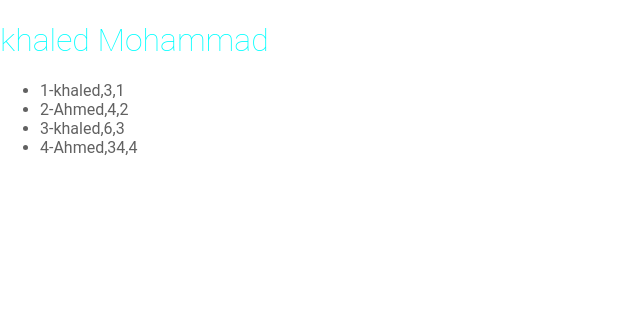
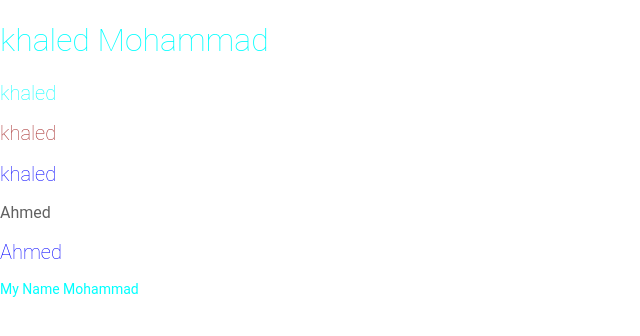
Before and after one commit to gawedan/angular-Master, an Angular app: page / in a window 1280 px wide. Shown: the top 336 px of the page, without its empty margins (0-640 px from the left). Built offline with nearby package versions, Linux system fonts and the light colour scheme.

Commit message:
Version24.3

```diff
--- a/src/app/components/khaled/khaled.component.css
+++ b/src/app/components/khaled/khaled.component.css
@@ -1,3 +1,9 @@
 .myColor{
   color: aqua;
 }
+.myColor1{
+  color: blue;
+}
+.myColor2{
+  color: brown ;
+}
--- a/src/app/components/khaled/khaled.component.html
+++ b/src/app/components/khaled/khaled.component.html
@@ -1,6 +1,16 @@
 <h1 class="myColor">khaled Mohammad</h1>
-<ul>
-<li *ngFor='let per of people ; let i = index'>
-{{i+1}}-{{per.name}},{{per.age}},{{per.id}}
-</li>
-</ul>
+
+<h2 class="myColor" *ngIf='!false'>{{person.name}}</h2>
+<h2 class="myColor2" *ngIf='true'>{{person.name}}</h2>
+<h2 class="myColor1" *ngIf='isKhaled'>{{person.name}}</h2>
+<h2 class="myColor1" *ngIf='!isKhaled ; else another'>{{person.name}}</h2>
+<h3 ><ng-template #another>Ahmed </ng-template></h3>
+<h2 class="myColor1"> {{!isKhaled ? person.name : "Ahmed"}}</h2>
+
+<!-- Switch  -->
+<div [ngSwitch]="myName">
+<p class="myColor1"  *ngSwitchCase="'khaled'">My Name Khaled</p>
+<p class="myColor1"  *ngSwitchCase="'Ahmed'">My Name Ahmed</p>
+<p class="myColor"  *ngSwitchCase="'Mohammad'">My Name Mohammad</p>
+<p class="myColor"  *ngSwitchDefault>No Name</p>
+</div>
--- a/src/app/components/khaled/khaled.component.ts
+++ b/src/app/components/khaled/khaled.component.ts
@@ -6,16 +6,12 @@ import {Persons} from './Persons';
   styleUrls: ['./khaled.component.css']
 })
 export class KhaledComponent implements OnInit {
-  person:Persons;
-  people:Persons[];
+person:Persons;
+isKhaled:boolean=true;
+myName:String="Mohammad";
   constructor() {
-    this.person={id:1,name:"khaled",lname:"Mohammad",age:36};
-this.people=[
-{id:1,name:"khaled",lname:"Mohammad",age:3},
-{id:2,name:"Ahmed",lname:"Mohammad",age:4},
-{id:3,name:"khaled",lname:"Mohammad",age:6},
-{id:4,name:"Ahmed",lname:"Mohammad",age:34}
-];
+    this.person = {id:1,name:"khaled",lname:"Mohammad",age:36};
+
      }
 
   ngOnInit() {
```
